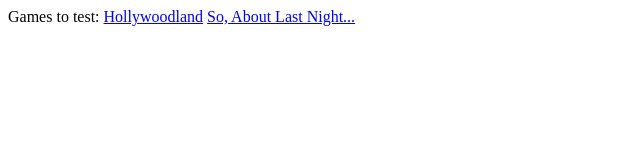
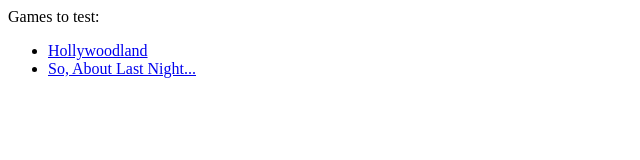
Before and after one commit to expectproblems/expectproblems.github.io, a plain HTML site: page index.html in a window 1280 px wide. Shown: the whole page, without its empty margins (0-640 px from the left). Drawn offline with Linux system fonts and the light colour scheme.

Commit message:
aboutlastnight

```diff
--- a/index.html
+++ b/index.html
@@ -1,3 +1,5 @@
-Games to test:
-<a href="hollywoodland/index.html">Hollywoodland</a>
-<a href="soaboutlastnight/index.html">So, About Last Night...</a>
+Games to test:<br>
+<ul>
+<li><a href="hollywoodland/index.html">Hollywoodland</a></li>
+<li><a href="soaboutlastnight/index.html">So, About Last Night...</a></li>
+</ul>
```
